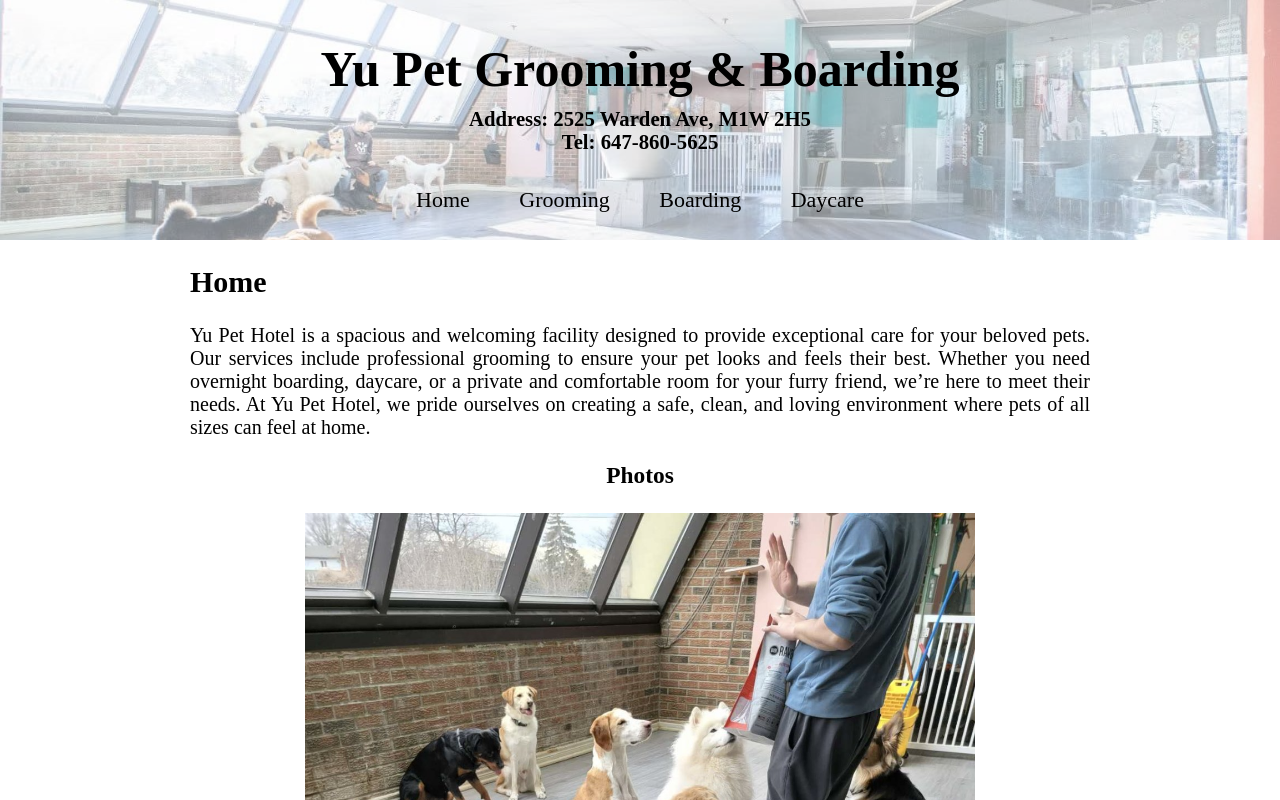
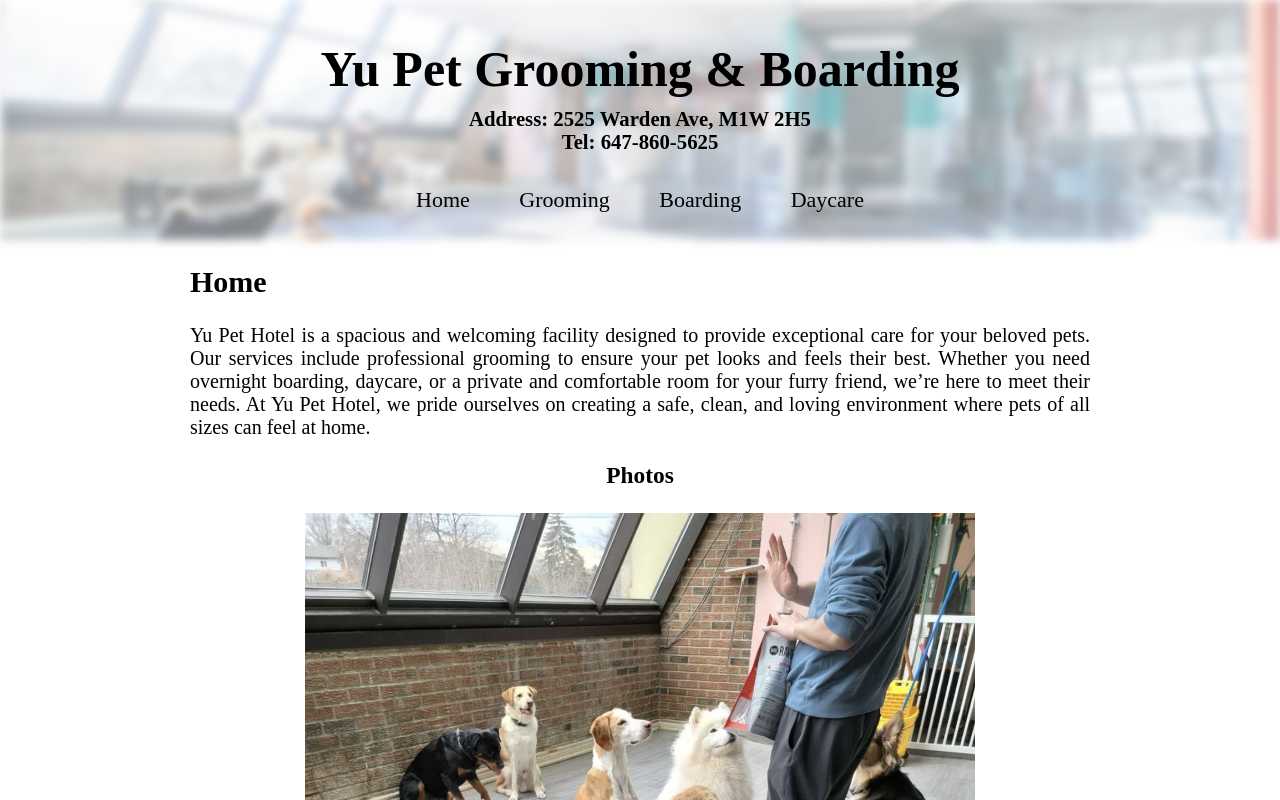
Before and after one commit to yupethotel/yupethotel.github.io, a plain HTML site: page index.html in a window 1280 px wide. Drawn offline with Linux system fonts and the light colour scheme.

Commit message:
Update style.css

```diff
--- a/style.css
+++ b/style.css
@@ -10,7 +10,7 @@ body {
 .BlurBG {
   /* Add the blur effect */
   filter:blur(5px);
-  -webkit-filter:blur(0px);
+  -webkit-filter:blur(5px);
   /* Center and scale the image nicely */
   position:absolute;
   top:0%;
```
